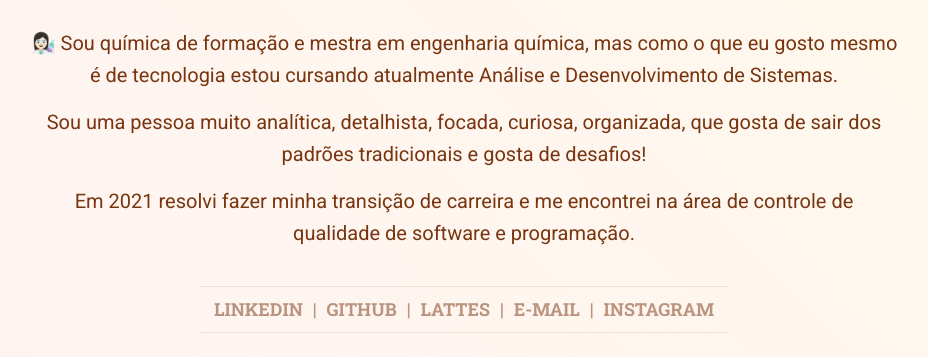
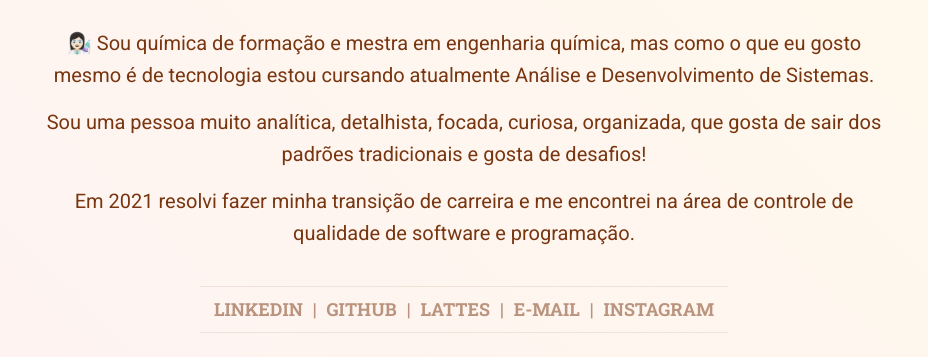
Before and after one commit to karolgolfeto/site, a website: page index.html in a window 1280 px wide. Shown: the part 397-754 px from the top of the page, without its empty margins (176-1104 px from the left). Drawn offline with nearby package versions, Linux system fonts and the light colour scheme.

Commit message:
Ajustado reponsividade da apresentação

```diff
--- a/style.css
+++ b/style.css
@@ -39,10 +39,13 @@ body {
     font-family: "Roboto", sans-serif;
     font-size: 20px;
     text-align: center;
-    width: 900px;
+    width: 100%;
+    max-width: 900px;
     color: #78350F;
     margin-bottom: 22px;
+    padding: 0px 15px 0px 15px;
     line-height: 160%;
+
 }
 
 .apresentacao p {
@@ -51,7 +54,6 @@ body {
 }
 
 .linksParaContato {
-    text-align: center;
     display: flex;
     border-top: 1px solid hsla(22, 78%, 26%, 0.1);
     border-bottom: 1px solid hsla(22, 78%, 26%, 0.1);
```
